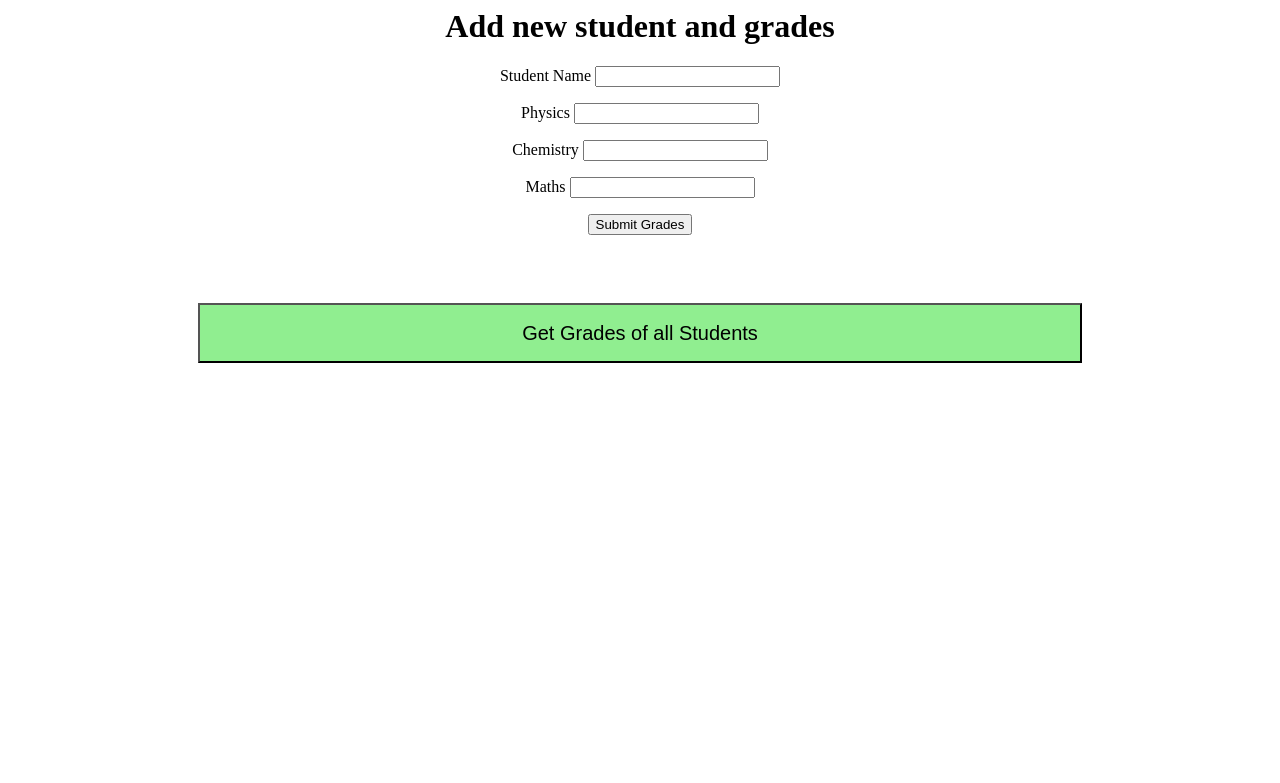
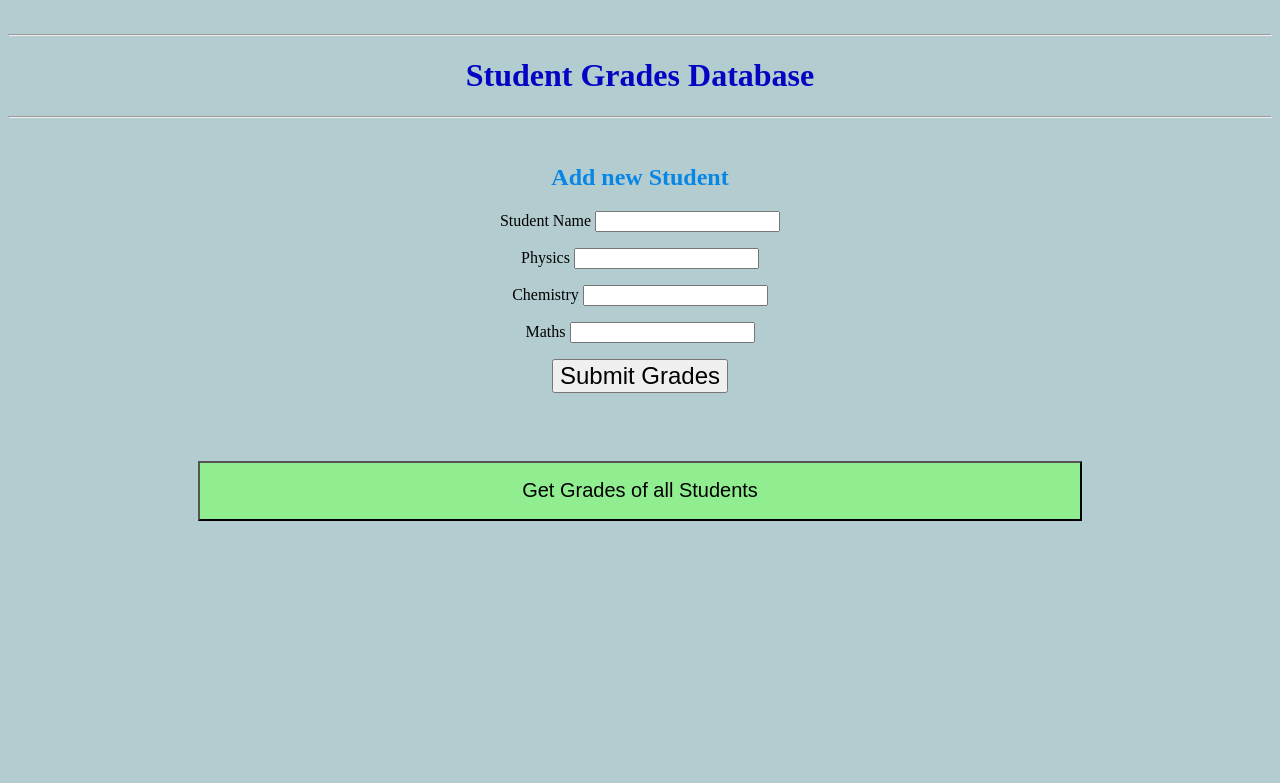
Before and after one commit to nacpatil/Flask_api_demo, a Flask app: page / in a window 1280 px wide. Shown: the top 783 px of the page. Run offline with Flask 2, Linux system fonts and the light colour scheme.

```diff
--- a/templates/print.html
+++ b/templates/print.html
@@ -3,7 +3,7 @@
        <center>
       <p>
          <h2>List of Students and Grades</h2>
-         <table border = 1>
+         <table border = 1 style="background-color:rgb(179, 204, 208)">
             {% for ttl in headings %}
                 <td> {{ ttl }} </td>
             {% endfor %}
--- a/templates/student.html
+++ b/templates/student.html
@@ -1,20 +1,19 @@
 <html>
-   <head>
-      <style>
-      h2s {text-align: center;}
-      </style>
-      </head>
-
    <center>
-   <body>
-   <h1>Add new student and grades </h1>
+   <body style="background-color:rgb(179, 204, 208);">
+      <br>
+      <hr>
+      <h1 style="color:rgb(7, 3, 194);">Student Grades Database </h1>
+      <hr>
+      <br>
+   <h2 style="color:rgb(8, 134, 230);">Add new Student </h2>
 
       <form action = "http://localhost:5000/result" method = "POST">
          <p>Student Name <input type = "text" name = "Name" /></p>
          <p>Physics <input type = "text" name = "Physics" /></p>
          <p>Chemistry <input type = "text" name = "Chemistry" /></p>
          <p>Maths <input type ="text" name = "Mathematics" /></p>
-         <p><input type = "submit" value = "Submit Grades" /></p>
+         <p><b><input type = "submit" style="font-size: 150%" value = "Submit Grades" /></b></p>
       </form>
    </body>
 </center>
```
